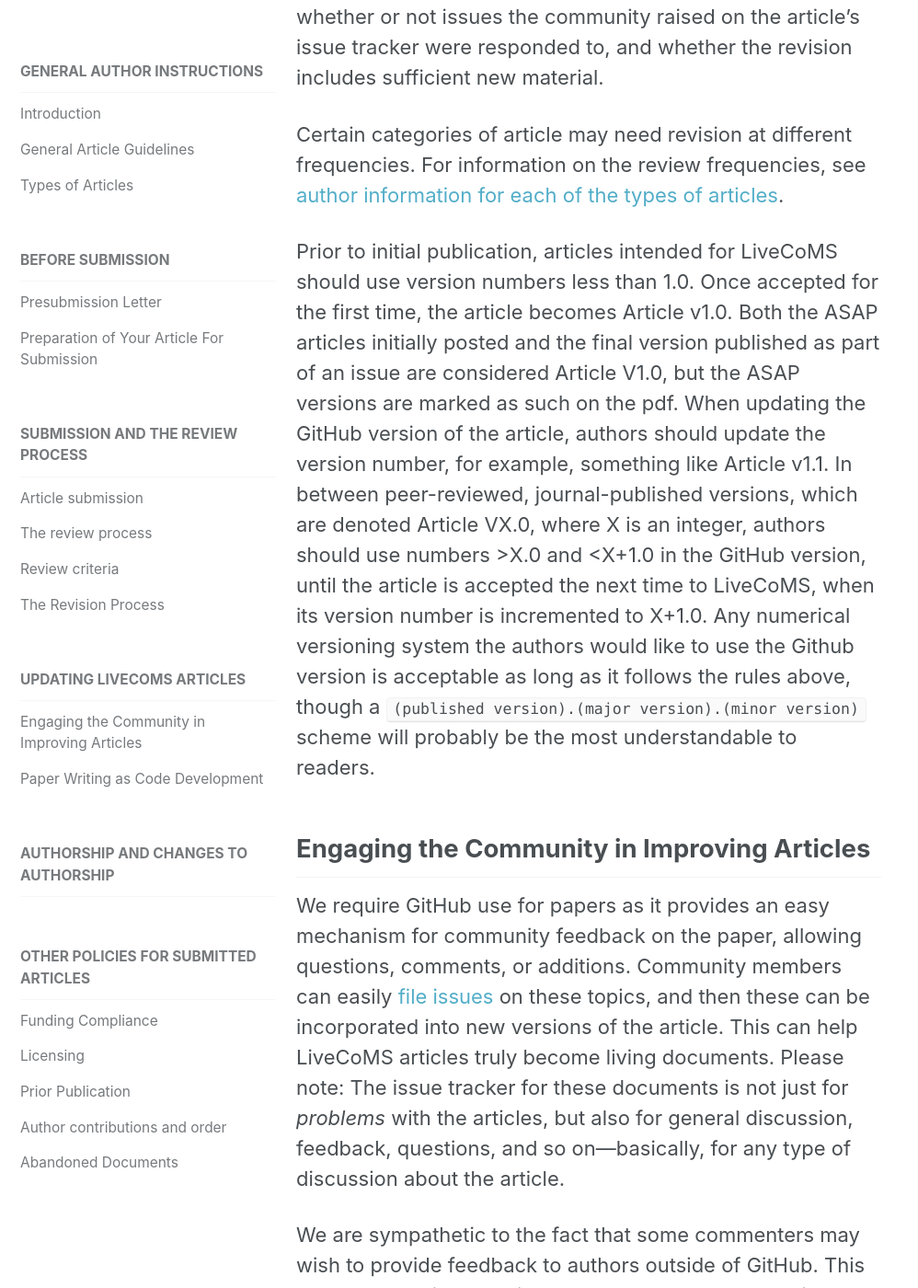
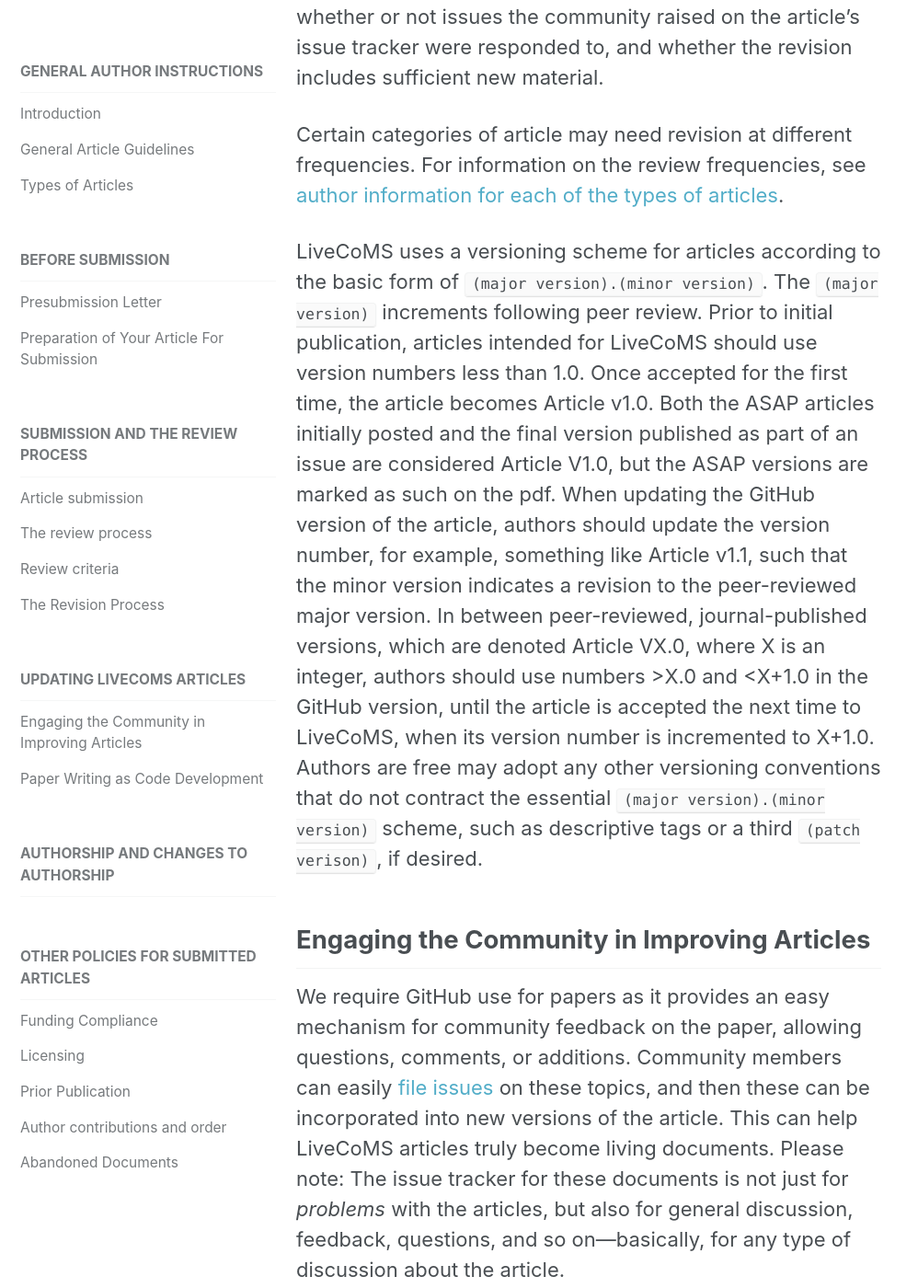
Before and after one commit to livecomsjournal/livecomsjournal.github.io, a Jekyll site: the page built from _author_instructions/01_policies.md, in a window 1280 px wide and 1400 px high, scrolled down 17040 px. Shown: the whole window at 92% size, without its empty margins (0-998 px from the left). Built offline with Jekyll 4.4.1, drawn with Linux system fonts in a browser that asks for light colours.

Commit message:
Quick updates re: versioning to be consistent with template repo.

```diff
--- a/_author_instructions/01_policies.md
+++ b/_author_instructions/01_policies.md
@@ -233,7 +233,7 @@
 Certain categories of article may need revision at different frequencies.
 For information on the review frequencies, see [author information for each of the types of articles](#types-of-articles).
 
-Prior to initial publication, articles intended for LiveCoMS should use version numbers less than 1.0. Once accepted for the first time, the article becomes Article v1.0. Both the ASAP articles initially posted and the final version published as part of an issue are considered Article V1.0, but the ASAP versions are marked as such on the pdf. When updating the GitHub version of the article, authors should update the version number, for example, something like Article v1.1. In between peer-reviewed, journal-published versions, which are denoted Article VX.0, where X is an integer, authors should use numbers >X.0 and <X+1.0 in the GitHub version, until the article is accepted the next time to LiveCoMS, when its version number is incremented to X+1.0.  Any numerical versioning system the authors would like to use the Github version is acceptable as long as it follows the rules above, though a `(published version).(major version).(minor version)` scheme will probably be the most understandable to readers.
+LiveCoMS uses a versioning scheme for articles according to the basic form of `(major version).(minor version)`. The `(major version)` increments following peer review. Prior to initial publication, articles intended for LiveCoMS should use version numbers less than 1.0. Once accepted for the first time, the article becomes Article v1.0. Both the ASAP articles initially posted and the final version published as part of an issue are considered Article V1.0, but the ASAP versions are marked as such on the pdf. When updating the GitHub version of the article, authors should update the version number, for example, something like Article v1.1, such that the minor version indicates a revision to the peer-reviewed major version. In between peer-reviewed, journal-published versions, which are denoted Article VX.0, where X is an integer, authors should use numbers >X.0 and <X+1.0 in the GitHub version, until the article is accepted the next time to LiveCoMS, when its version number is incremented to X+1.0. Authors are free may adopt any other versioning conventions that do not contract the essential `(major version).(minor version)` scheme, such as descriptive tags or a third `(patch verison)`, if desired.
 
 ## Engaging the Community in Improving Articles
 
```
